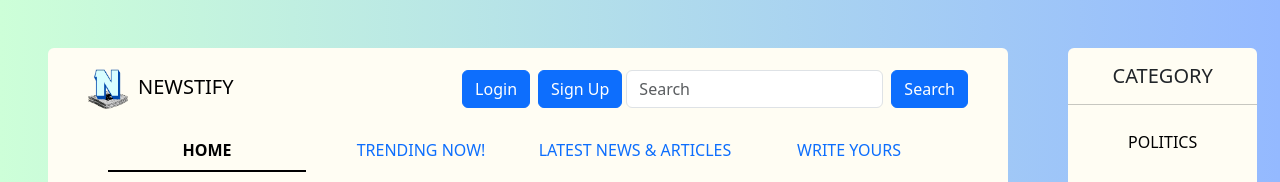
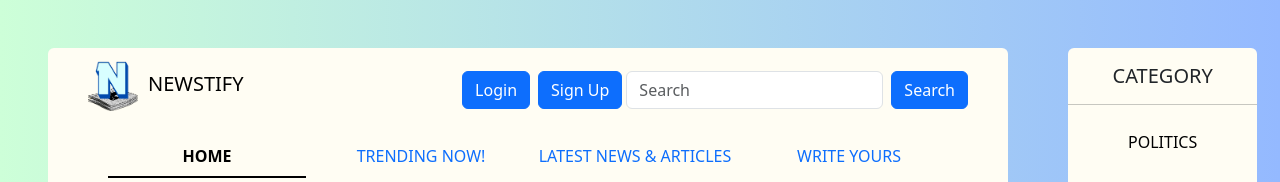
Before and after one commit to fatiyaa/ETS-NEWSTIFY, a plain HTML site: page index.html in a window 1280 px wide. Shown: the top 182 px of the page. Drawn offline with nearby package versions, Linux system fonts and the light colour scheme.

Commit message:
ETS Portal Berita

```diff
--- a/index.html
+++ b/index.html
@@ -16,14 +16,14 @@
     <div class="container-fluid">
       <div class="row">
         <div class="rounded m-5 col-9" id="main">
-          <nav class="navbar navbar-expand-sm m-3 my-2">
+          <nav class="navbar navbar-expand-sm m-3 my-0">
             <div class="container-fluid">
-              <a class="navbar-brand" href="javascript:void(0)"
+              <a class="navbar-brand h1" href="javascript:void(0)"
                 ><img
                   src="N.png"
                   alt=""
-                  width="40"
-                  height="40"
+                  width="50"
+                  height="50"
                 />&ensp;NEWSTIFY</a
               >
               <div class="justify-content-end">
--- a/style.css
+++ b/style.css
@@ -35,3 +35,7 @@ a {
   border: none;
   /* font-family: 'Courier New', Courier, monospace; */
 }
+
+.undecor:hover {
+  background-color: #cdffd8;
+}
```
